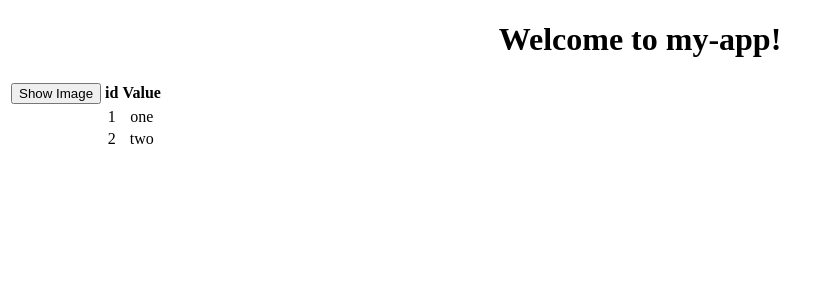
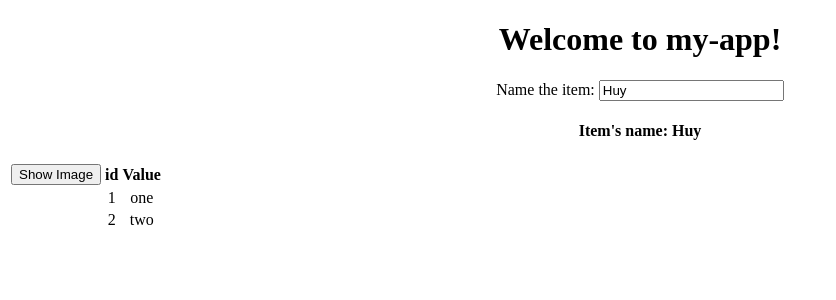
Before and after one commit to legiahuy1996/Angular-Learning, an Angular app: page / in a window 1280 px wide. Shown: the top 300 px of the page, without its empty margins (0-836 px from the left). Built offline with nearby package versions, Linux system fonts and the light colour scheme.

Commit message:
Handling Input with Two-way Binding

```diff
--- a/src/app/app.module.ts
+++ b/src/app/app.module.ts
@@ -4,7 +4,7 @@ import { NgModule } from '@angular/core';
 import { AppRoutingModule } from './app-routing.module';
 import { AppComponent } from './app.component';
 import { ItemComponent } from './item.component';
-
+import { FormsModule } from '@angular/forms';
 @NgModule({
   declarations: [
     AppComponent,
@@ -12,7 +12,8 @@ import { ItemComponent } from './item.component';
   ],
   imports: [
     BrowserModule,
-    AppRoutingModule
+    AppRoutingModule,
+    FormsModule
   ],
   providers: [],
   bootstrap: [AppComponent]
--- a/src/app/item.component.html
+++ b/src/app/item.component.html
@@ -1,3 +1,5 @@
+<label>Name the item: </label><input type="text" [(ngModel)]='itemName' />
+<h4>Item's name: {{itemName}}</h4>
 <table *ngIf='items && items.length'>
     <tbody>
         <tr>
@@ -10,7 +12,6 @@
                     [style.margin.px]='imgMargin' *ngIf='showImage'> </td>
             <td>{{item.ID}}</td>
             <td>{{item.value}}</td>
-
         </tr>
     </tbody>
 </table>
--- a/src/app/item.component.ts
+++ b/src/app/item.component.ts
@@ -6,6 +6,7 @@ import { Component } from '@angular/core';
     styleUrls: ['./app.component.css']
 })
 export class ItemComponent {
+    itemName: string = "Huy";
     showImage: boolean = false;
     imgWidth: number = 50;
     imgMargin: number = 2;
```
